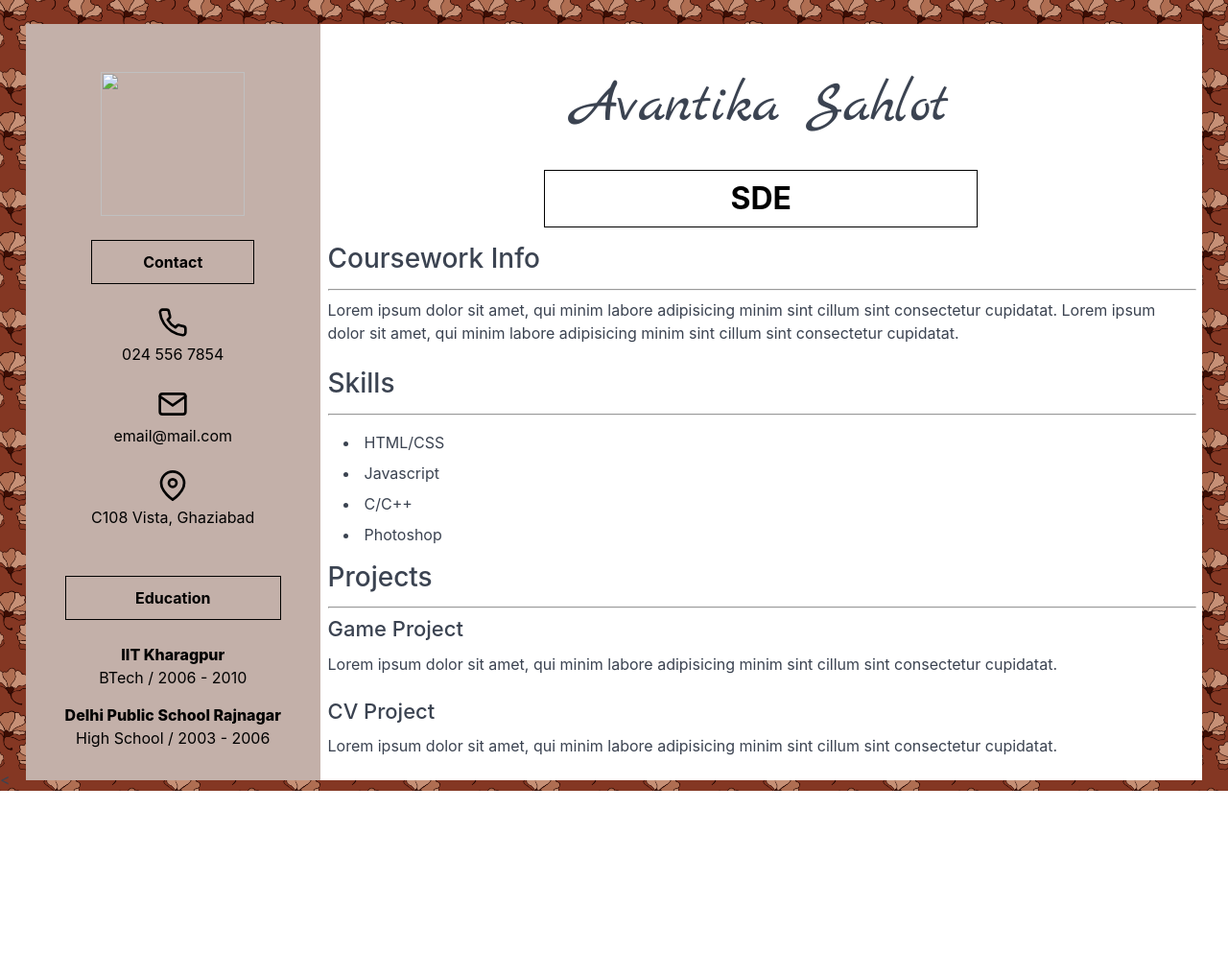
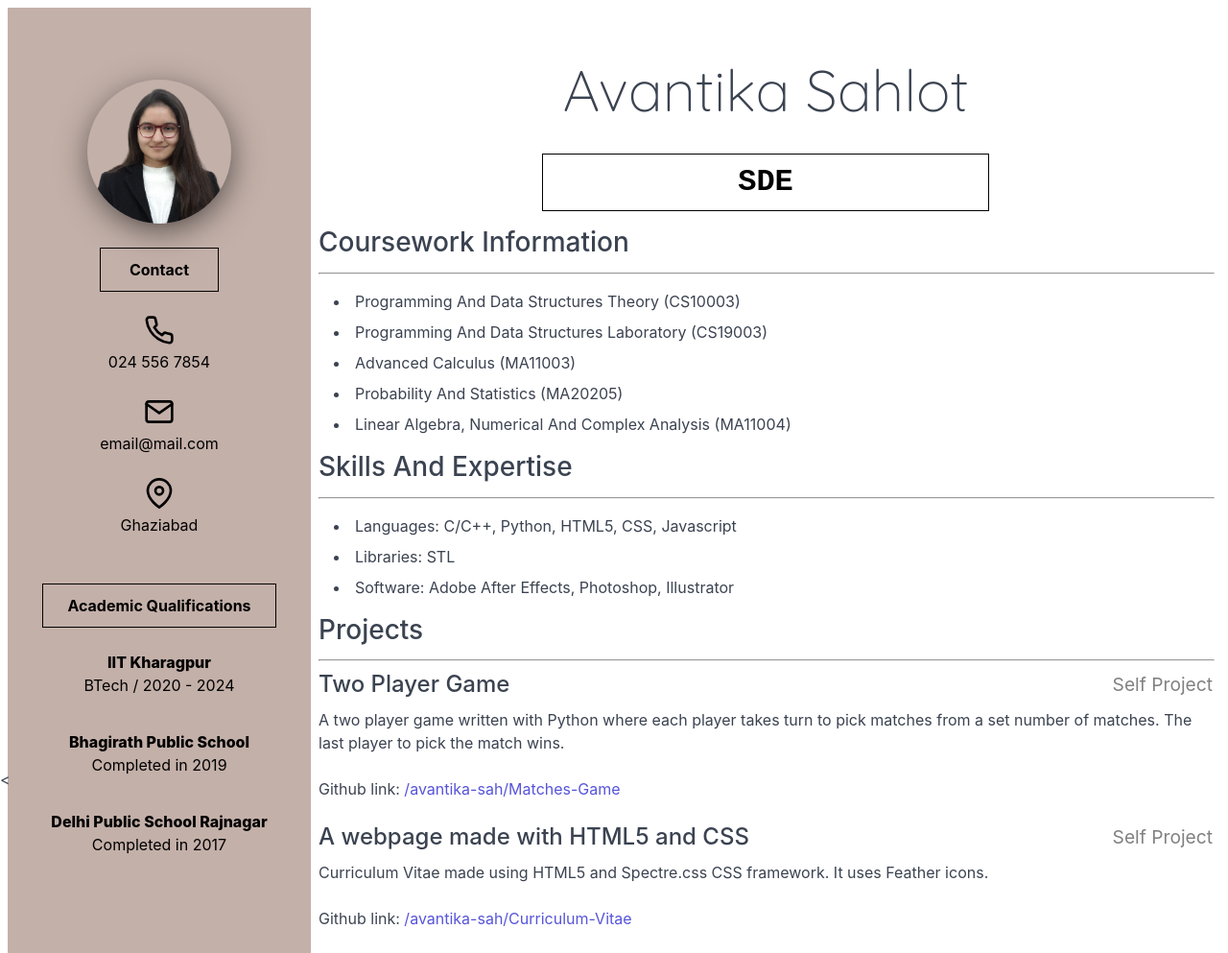
Before and after one commit to avantika-sah/Curriculum-Vitae, a plain HTML site: page index.html in a window 1280 px wide. Shown: the whole page at 96% size. Before the commit the page ends 824 px from the top, so only its background shows below. Drawn offline with nearby package versions, Linux system fonts and the light colour scheme; a web font is replaced by a local one.

Commit message:
Redesigned

```diff
--- a/index.html
+++ b/index.html
@@ -9,15 +9,15 @@
         <link rel="stylesheet" href="https://unpkg.com/spectre.css/dist/spectre-icons.min.css">
         <link rel="preconnect" href="https://fonts.googleapis.com">
         <link rel="preconnect" href="https://fonts.gstatic.com" crossorigin>
-        <link href="https://fonts.googleapis.com/css2?family=Marck+Script&display=swap" rel="stylesheet">
+        <link href="https://fonts.googleapis.com/css2?family=Nanum+Gothic+Coding&family=Quicksand:wght@300&display=swap" rel="stylesheet">
         <link rel="stylesheet" href="styles.css">
         <script src="https://unpkg.com/feather-icons"></script>
     </head>
     <body>
-        <div class="container" style="padding: 25px 35px; height: 100%;">
+        <div class="container main" style="padding: 8px 16px; height: 100%;">
             <div class="columns" style="height: 100%;">
                 <div id="left" class="column col-md-4 col-3" style="background: #c3b0a9">
-                    <img id="profile" src="" alt="">
+                    <div id="profile"></div>
                     <div id="contacts">
                         <p class="heading-2">Contact</p>
                         <div class="contacts-item">
@@ -30,18 +30,22 @@
                         </div>
                         <div class="contacts-item">
                             <i data-feather="map-pin" class="icon icon-2x"></i>
-                            <p>C108 Vista, Ghaziabad</p>
+                            <p>Ghaziabad</p>
                         </div>
                     </div>
                     <div id="education">
-                        <p class="heading-2">Education</p>
+                        <p class="heading-2">Academic Qualifications</p>
                         <div class="educations-item">
                             <p class="uni">IIT Kharagpur</p>
-                            <p class="sub">BTech / 2006 - 2010</p>
+                            <p class="sub">BTech / 2020 - 2024</p>
+                        </div>
+                        <div class="educations-item">
+                            <p class="uni">Bhagirath Public School</p>
+                            <p class="sub">Completed in 2019</p>
                         </div>
                         <div class="educations-item">
                             <p class="uni">Delhi Public School Rajnagar</p>
-                            <p class="sub">High School / 2003 - 2006</p>
+                            <p class="sub">Completed in 2017</p>
                         </div>
                     </div>
                 </div>
@@ -49,31 +53,43 @@
                     <h1>Avantika Sahlot</h1>
                     <h2>SDE</h2>
                     <div id="coursework" style="width: 100%">
-                        <h3>Coursework Info</h3>
+                        <h3>Coursework Information</h3>
                         <hr style="width: 100%;">
-                        <p>Lorem ipsum dolor sit amet, qui minim labore adipisicing minim sint cillum sint consectetur cupidatat.
-                        Lorem ipsum dolor sit amet, qui minim labore adipisicing minim sint cillum sint consectetur cupidatat.</p>
+                        <ul>
+                            <li>Programming And Data Structures Theory (CS10003)</li>
+                            <li>Programming And Data Structures Laboratory (CS19003)</li>
+                            <li>Advanced Calculus (MA11003)</li>
+                            <li>Probability And Statistics (MA20205)</li>
+                            <li>Linear Algebra, Numerical And Complex Analysis (MA11004)</li>
+                        </ul>
                     </div>
                     <div id="skills" style="width: 100%;">
-                        <h3>Skills</h3>
+                        <h3>Skills And Expertise</h3>
                         <hr style="width: 100%;">
                         <ul>
-                            <li>HTML/CSS</li>
-                            <li>Javascript</li>
-                            <li>C/C++</li>
-                            <li>Photoshop</li>
+                            <li>Languages: C/C++, Python, HTML5, CSS, Javascript</li>
+                            <li>Libraries: STL</li>
+                            <li>Software: Adobe After Effects, Photoshop, Illustrator</li>
                         </ul>
                     </div>
                     <div id="projects" style="width: 100%">
                         <h3>Projects</h3>
                         <hr style="width: 100%;">
                         <div class="project">
-                            <h4>Game Project</h4>
-                            <p>Lorem ipsum dolor sit amet, qui minim labore adipisicing minim sint cillum sint consectetur cupidatat.</p>
+                            <div class="course-name">
+                                <h4>Two Player Game</h4>
+                                <p class="text-large">Self Project</p>
+                            </div>
+                            <p>A two player game written with Python where each player takes turn to pick matches from a set number of matches. The last player to pick the match wins.</p>
+                            <p>Github link: <a href="https://github.com/avantika-sah/Matches-Game">/avantika-sah/Matches-Game</a></p>
                         </div>
                         <div class="project">
-                            <h4>CV Project</h4>
-                            <p>Lorem ipsum dolor sit amet, qui minim labore adipisicing minim sint cillum sint consectetur cupidatat.</p>
+                            <div class="course-name">
+                                <h4>A webpage made with HTML5 and CSS</h4>
+                                <p class="text-large">Self Project</p>
+                            </div>
+                        <p>Curriculum Vitae made using HTML5 and Spectre.css CSS framework. It uses Feather icons.</p>
+                            <p>Github link: <a href="https://github.com/avantika-sah/Curriculum-Vitae">/avantika-sah/Curriculum-Vitae</a></p>
                         </div>
                     </div>
                 </div>
--- a/styles.css
+++ b/styles.css
@@ -7,14 +7,22 @@ html, body
 
 body
 {
-    background: url('./bg.jpg');
+    /* background: url('./bg.jpg'); */
     background-size: 250px;
 }
+
+
 
 #profile
 {
     width: 150px;
     height: 150px;
+    background: url('./profile.png');
+    background-size: cover;
+    border-radius: 50%;
+    box-shadow: 1px 8px 37px -6px rgba(0,0,0,0.75);
+    -webkit-box-shadow: 1px 8px 37px -6px rgba(0,0,0,0.75);
+    -moz-box-shadow: 1px 8px 37px -6px rgba(0,0,0,0.75);
 }
 
 #left
@@ -78,7 +86,11 @@ body
 
 #education>:nth-child(2)
 {
-    margin-bottom: 15px;
+    margin-bottom: 35px;
+}
+#education>:nth-child(3)
+{
+    margin-bottom: 35px;
 }
 
 #right
@@ -92,7 +104,7 @@ body
 
 h1
 {
-    font-family: 'Marck Script', cursive;
+    font-family: 'Quicksand', sans-serif;
     font-size: 3rem;
     text-align: center;
 }
@@ -106,9 +118,30 @@ h2
     color: black;
     text-align: center;
     min-width: 50%;
+    font-family: 'Nanum Gothic Coding', monospace;
 }
 
 .project>h4
 {
     font-size: 22px;
 }
+
+.course-name
+{
+    display: flex;
+    flex-direction: row;
+    justify-content: space-between;
+    align-items: center;
+    margin: 10px 0px;
+}
+
+.course-name>p
+{
+    color: gray;
+    margin: 0 0;
+}
+
+.course-name>h4
+{
+    margin: 0 0;
+}
```
Also changed, not shown: bg.jpg (deleted), profile.png (added).
